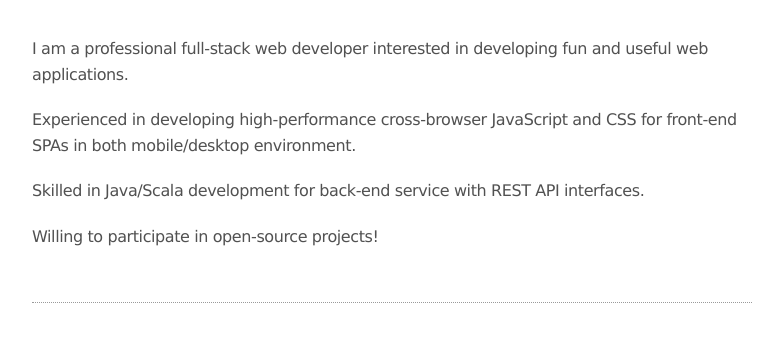
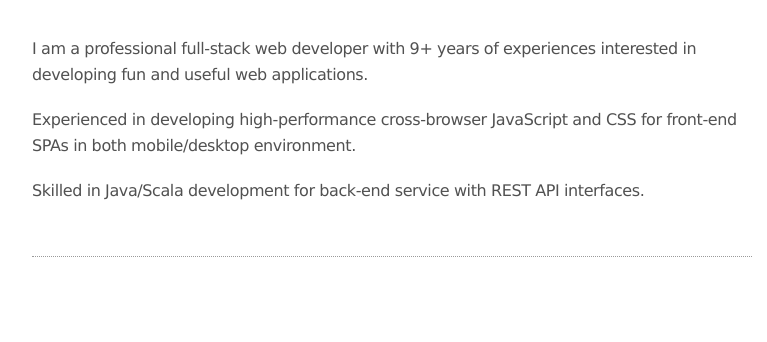
Before and after one commit to JunsikShim/junsikshim.github.io, a Jekyll site: the page built from about.md, in a window 1280 px wide, cut to the strip 450-792 px from the top of the page. Shown: the whole strip, without its empty margins (248-1015 px from the left). Built offline with Jekyll 4.4.1, drawn with Linux system fonts in a browser that asks for light colours; comment, search, counter and statistics services are not loaded.

Commit message:
Profile 수정

```diff
--- a/about.md
+++ b/about.md
@@ -16,10 +16,8 @@ title: About
 
 <div style="clear: both"></div>
 
-I am a professional full-stack web developer interested in developing fun and useful web applications.
+I am a professional full-stack web developer with 9+ years of experiences interested in developing fun and useful web applications.
 
 Experienced in developing high-performance cross-browser JavaScript and CSS for front-end SPAs in both mobile/desktop environment.
 
 Skilled in Java/Scala development for back-end service with REST API interfaces.
-
-Willing to participate in open-source projects!
```
